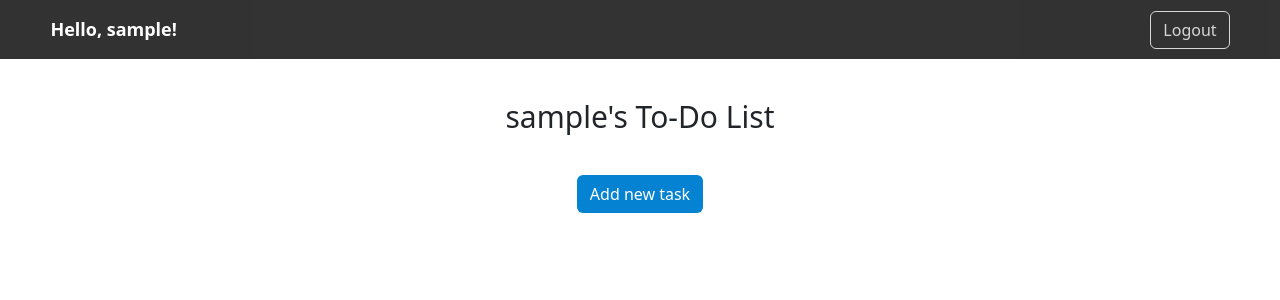
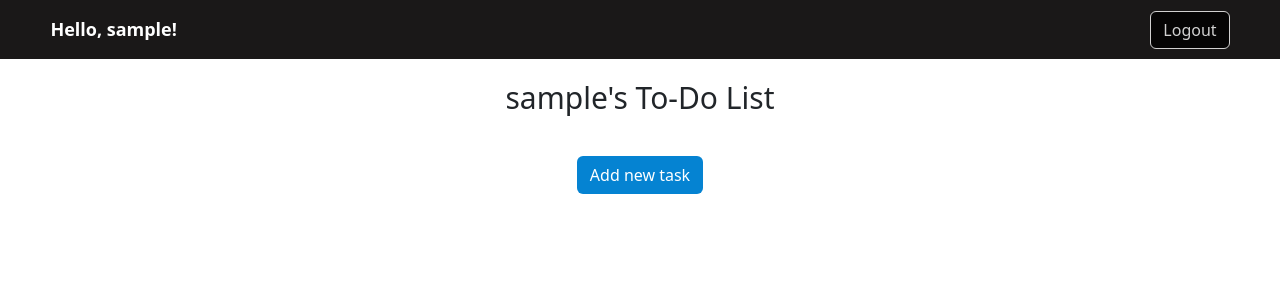
Before and after one commit to monicaoktviona/django-assignment, a Django app: page /todolist/ in a window 1280 px wide. Shown: the top 300 px of the page. Run offline with Django 4.2, Linux system fonts and the light colour scheme; the visitor is signed in with stand-in values (Sample User, id 1); data that the repository does not hold is empty.

Commit message:
Memperbaiki tampilan

```diff
--- a/todolist/templates/register.html
+++ b/todolist/templates/register.html
@@ -8,7 +8,7 @@
         <style>
             body {
                 text-align: center;
-                margin: a;
+                margin: 0;
             }
 
             .registrasi {
--- a/todolist/templates/todolist.html
+++ b/todolist/templates/todolist.html
@@ -9,6 +9,7 @@
             body {
                 margin: 0;
                 text-align: center;
+                margin-bottom: 8vh;
             }
 
             .btn-logout {
@@ -30,9 +31,10 @@
             .btn-logout a:hover {
                 color: black;
             }
+
             h1 {
                 font-size: 30px;
-                margin-top: 5vh;
+                margin-top: 80px;
                 margin-bottom: 20px;
             }
 
@@ -84,14 +86,23 @@
 
             .navbar-text {
                 margin-left: 3vw;
+                float: left;
             }
 
+            .navbar {
+                background-color: rgb(26, 24, 24);
+                position: fixed;
+                top: 0;
+                width: 100%;
+                overflow: hidden;
+                z-index: 2;
+            }
         </style>
 
     </head>
     <body>
         {% block content %}
-        <nav class="navbar" style="background-color:black;opacity:0.8;">
+        <nav class="navbar">
             <div class="container-fluid">
                 <b class="navbar-text" style="color:white;font-size: 18px;">Hello, {{user}}!</b>
                 <button class="btn btn-logout"><a href="{% url 'todolist:logout' %}">Logout</a></button>
```
Also changed, not shown: todolist/templates/create-task.html (+24 -15 lines).
